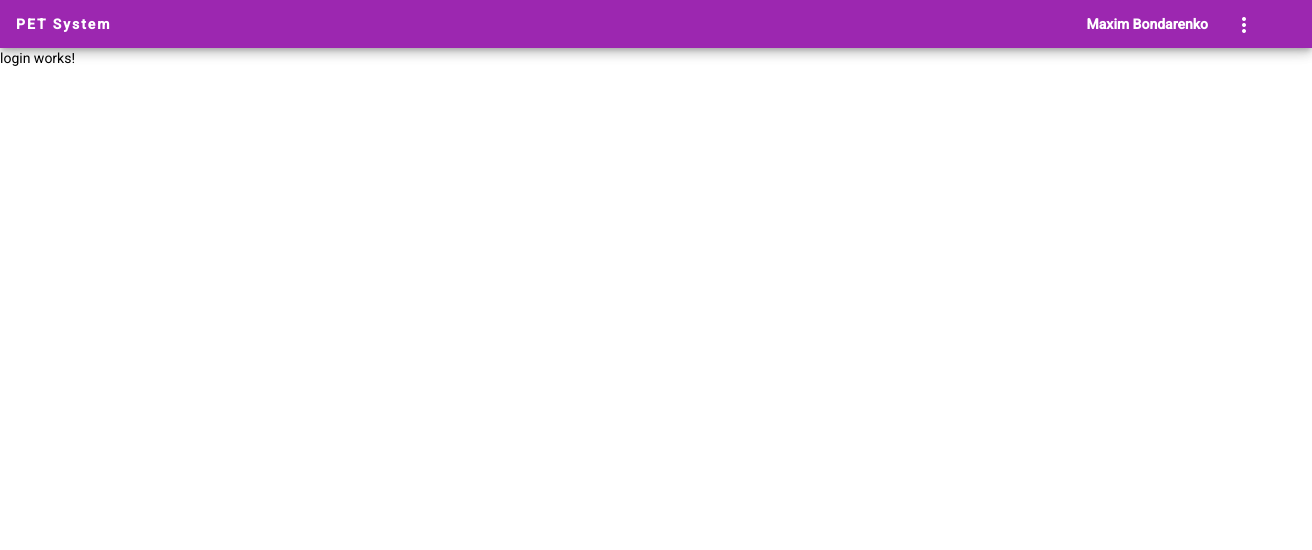
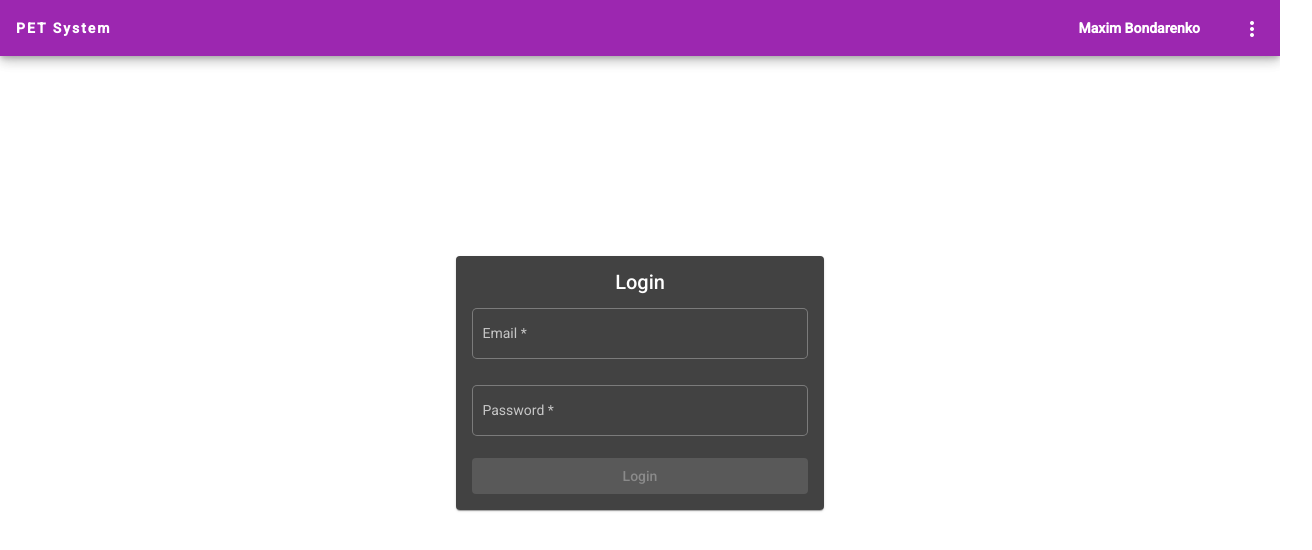
Before and after one commit to Maximbndrnk/prepaid-expence-tracking-system-rbc, an Angular app in the folder pets-front/: page /login in a window 1280 px wide. Shown: the top 550 px of the page, 1312 px wide, since content can reach past the window. Built offline with nearby package versions, Linux system fonts and the light colour scheme.

Commit message:
add login form html

```diff
--- a/pets-front/src/assets/scss/variables.scss
+++ b/pets-front/src/assets/scss/variables.scss
@@ -3,3 +3,5 @@ $page-side-padding: 16px;
 $default-margin: 16px;
 
 $header-background-color: #9c27b0;
+$body-background-color: #424242;
+$body-text-color: #fff;
--- a/pets-front/src/login/login.component.html
+++ b/pets-front/src/login/login.component.html
@@ -1 +1,27 @@
-<p>login works!</p>
+<div class="w-full login-wrapper flex-center-center">
+
+  <mat-card class="example-card ">
+    <mat-card-header class="flex-center-center">
+      <mat-card-title>Login</mat-card-title>
+    </mat-card-header>
+    <mat-card-content>
+      <form *ngIf="form" [formGroup]="form" (ngSubmit)="onSubmit()">
+        <mat-form-field appearance="outline">
+          <mat-label>Email</mat-label>
+          <input matInput formControlName="email" type="email">
+        </mat-form-field>
+        <mat-form-field appearance="outline">
+          <mat-label>Password</mat-label>
+          <input matInput formControlName="password" type="password">
+        </mat-form-field>
+        <button mat-raised-button
+                color="primary" type="submit"
+                [disabled]="form.invalid">
+          Login
+        </button>
+      </form>
+    </mat-card-content>
+
+  </mat-card>
+
+</div>
--- a/pets-front/src/login/login.component.scss
+++ b/pets-front/src/login/login.component.scss
@@ -0,0 +1,22 @@
+@import "src/assets/scss/variables";
+
+.login-wrapper {
+  margin-top: 200px;
+
+}
+
+.example-card {
+  max-width: 400px;
+  width: 336px;
+  //background-color: grey;
+
+  mat-card-header {
+
+  }
+}
+
+form {
+  display: flex;
+  flex-direction: column;
+  width: 100%;
+}
--- a/pets-front/src/login/login.component.ts
+++ b/pets-front/src/login/login.component.ts
@@ -1,15 +1,32 @@
 import { Component, OnInit } from '@angular/core';
+import { FormBuilder, FormGroup, Validators } from '@angular/forms';
+import { BaseComponent } from '../shared/base.component';
 
 @Component({
   selector: 'app-login',
   templateUrl: './login.component.html',
   styleUrls: ['./login.component.scss']
 })
-export class LoginComponent implements OnInit {
+export class LoginComponent extends BaseComponent implements OnInit {
+  public form?: FormGroup;
 
-  constructor() { }
+  constructor(private fb: FormBuilder) {
+    super();
+  }
+
 
   ngOnInit(): void {
+    this.initForm();
   }
 
+  onSubmit(): void {
+    console.log(this.form?.value);
+  }
+
+  private initForm(): void {
+    this.form = this.fb.group({
+      email: ['', [Validators.required, Validators.email]],
+      password: ['', [Validators.required, Validators.minLength(6)]]
+    });
+  }
 }
--- /dev/null
+++ b/pets-front/src/shared/base.component.ts
@@ -0,0 +1,18 @@
+import { Component, OnDestroy } from "@angular/core";
+import { ReplaySubject } from "rxjs";
+
+@Component({
+  template: "",
+})
+export abstract class BaseComponent implements OnDestroy {
+  protected destroy$: ReplaySubject<boolean> = new ReplaySubject();
+
+  protected completeSubject() {
+    this.destroy$.next(true);
+    this.destroy$.complete();
+  }
+
+  ngOnDestroy(): void {
+    this.completeSubject();
+  }
+}
--- a/pets-front/src/shared/components/header/header.component.scss
+++ b/pets-front/src/shared/components/header/header.component.scss
@@ -1,24 +1,29 @@
 @import "src/assets/scss/variables";
+:host{
+  //padding: 4px 16px;
+
+}
 
 .header-wrapper {
   max-height: $header-height;
+  height: $header-height;
   display: flex;
-  padding: 4px 16px;
   background-color: $header-background-color;
   box-shadow: 0 3px 5px -1px #0003, 0 6px 10px #00000024, 0 1px 18px #0000001f;
   color: white;
 }
 
 .user-header-container {
-  margin: 0 32px 0 0;
+  padding: 0 8px 0 0;
   .header-name {
     font-weight: bold;
-    margin: 0 $default-margin 0 0;
+    padding: 0 $default-margin 0 0;
   }
 }
 
 .logo {
   //font-size: 18px;
+  margin-left: 16px;
   font-weight: bold;
   letter-spacing: 2px;
 }
--- a/pets-front/src/styles.scss
+++ b/pets-front/src/styles.scss
@@ -1,3 +1,5 @@
+@import "src/assets/scss/variables";
+
 /* You can add global styles to this file, and also import other style files */
 
 html, body {
@@ -5,8 +7,15 @@ html, body {
 }
 
 body {
+  //background-color: $body-background-color;
+  //color: $body-text-color;
   margin: 0;
   font-family: Roboto, "Helvetica Neue", sans-serif;
+}
+
+.invert-colors {
+  color: $body-background-color;
+  background-color: $body-text-color;
 }
 
 
@@ -17,6 +26,12 @@ body {
 .flex-between-center {
   display: flex;
   justify-content: space-between;
+  align-items: center;
+}
+
+.flex-center-center {
+  display: flex;
+  justify-content: center;
   align-items: center;
 }
 
```
Also changed, not shown: pets-front/src/login/login.module.ts (+11 -1 lines), pets-front/src/shared/shared.module.ts (+11 -8 lines).
